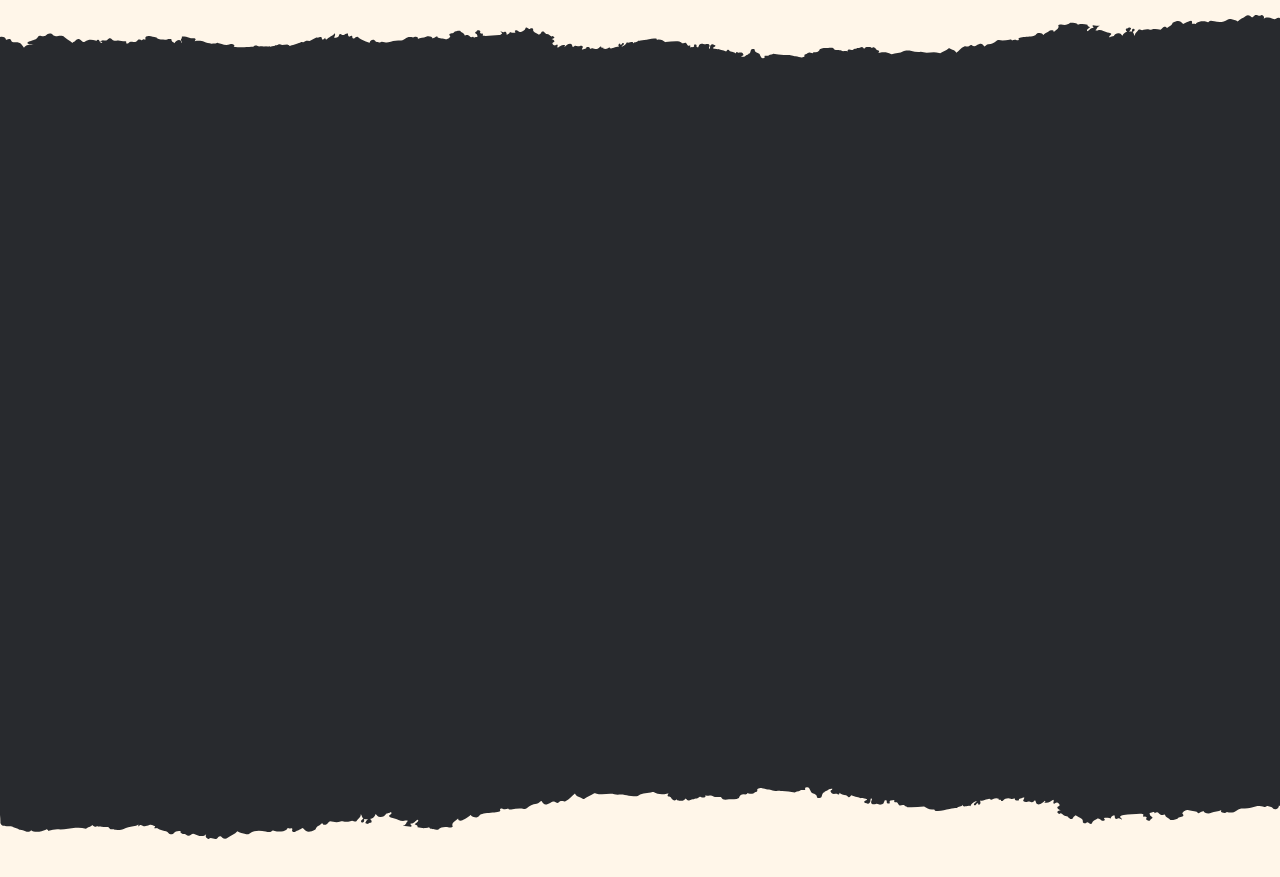
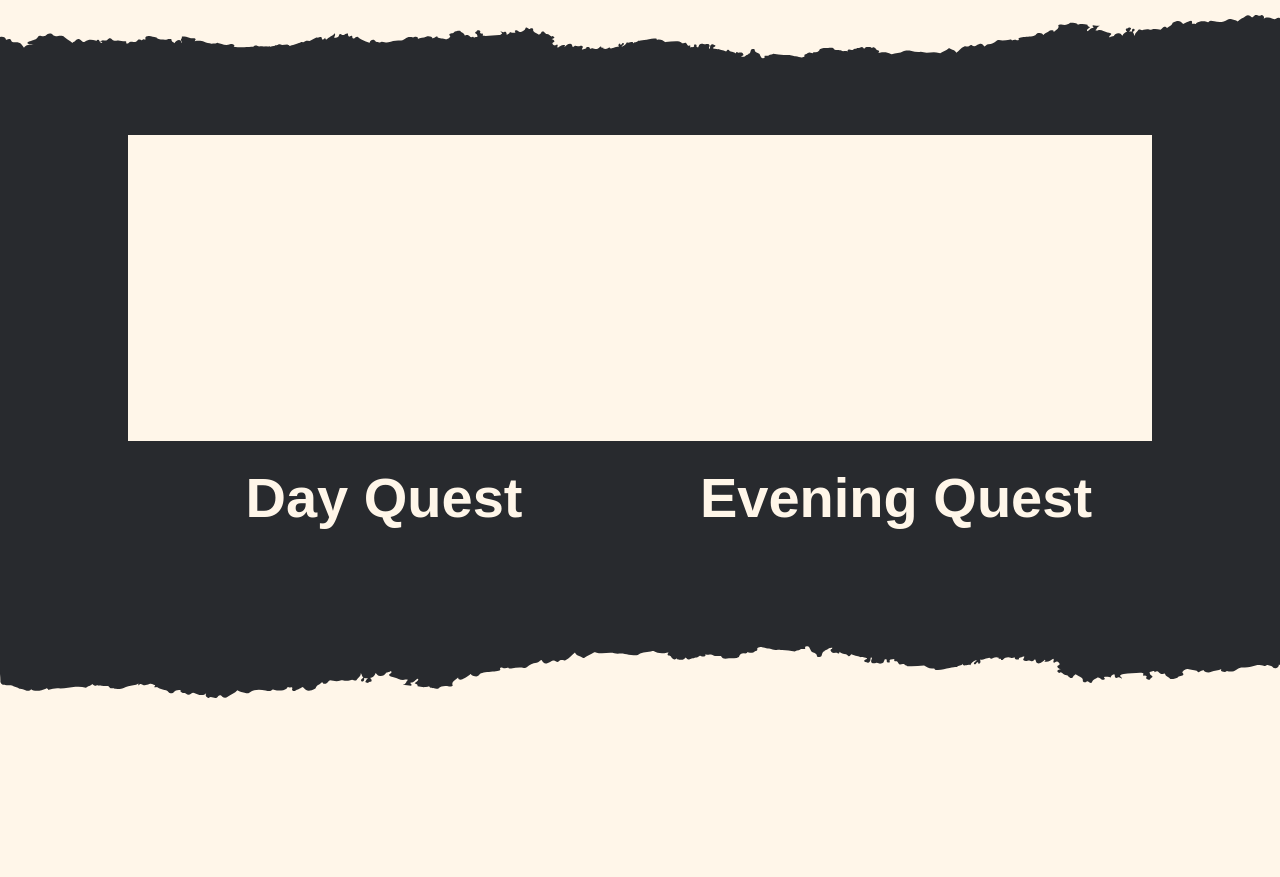
Before and after one commit to reasonsx/fantasy-quest-website, a Vue app in the folder 2nd-sem-project/: page / in a window 1280 px wide. Shown: the part 2280-3157 px from the top of the page. After the commit the page ends 3128 px from the top, so only its background shows below. Built offline with nearby package versions, Linux system fonts and the light colour scheme; a web font is replaced by a local one.

Commit message:
in a peak of mind

```diff
--- a/2nd-sem-project/src/views/HomeView.vue
+++ b/2nd-sem-project/src/views/HomeView.vue
@@ -11,6 +11,7 @@
             <!-- divs of the portals  -->
         </nav>
     </div>
+
     <body>
         <div class="portals-container">
             <div class="day-portal-container">
@@ -32,10 +33,18 @@
 
         <div class="discover-container">
             <div class="discover-boxes-container">
-        <div class="discover-box"><div class="discover-box-top"></div></div>
-        <div class="discover-box"><div class="discover-box-top"></div></div>
-        <div class="discover-box"><div class="discover-box-top"></div></div>
-        <div class="discover-box"><div class="discover-box-top"></div></div>
+                <div class="discover-box">
+                    <div class="discover-box-top"></div>
+                </div>
+                <div class="discover-box">
+                    <div class="discover-box-top"></div>
+                </div>
+                <div class="discover-box">
+                    <div class="discover-box-top"></div>
+                </div>
+                <div class="discover-box">
+                    <div class="discover-box-top"></div>
+                </div>
             </div>
         </div>
 
@@ -43,7 +52,10 @@
 
         <div class="quests-background-container">
             <div class="grey-torn-paper-top"></div>
-      <div class="quests-container"></div>
+            <div class="quests-container">
+                <div class="quest-container"><div class="quest-box"></div><h2>Day Quest</h2></div>
+                <div class="quest-container"><div class="quest-box"></div><h2>Evening Quest</h2></div>
+            </div>
             <div class="grey-torn-paper-bottom"></div>
         </div>
     </body>
@@ -51,10 +63,13 @@
 </template>
 
 <style>
-
-
-
-
+h2 {
+    font-family: 'Exocet', sans-serif;
+    font-size: 56px;
+    color: #FFF6E9;
+    margin: 24px 0;
+    text-align: center;
+}
 .portals-container {
     width: 1120px;
     display: flex;
@@ -119,19 +134,23 @@
     box-sizing: border-box;
     overflow: hidden;
 }
+
 .discover-container {
     width: 100%;
     height: auto;
     /* background-color: var(--grey-color); */
     box-sizing: border-box;
     overflow: hidden;
+    padding: 0 10%;
 }
+
 .discover-boxes-container {
     display: flex;
     justify-content: space-evenly;
     height: auto;
     margin: 128px 0;
 }
+
 .discover-box {
     width: 256px;
     height: 384px;
@@ -140,17 +159,41 @@
     overflow: hidden;
     box-shadow: 0px 4px 32px -8px #3b3526;
 }
+
 .discover-box-top {
     width: 256px;
     height: 256px;
     background-color: var(--grey-color);
 
 }
+
 .quests-container {
     width: 100%;
-  height: 560px;
+    height: auto;
     background-color: var(--grey-color);
     box-sizing: border-box;
     overflow: hidden;
+    display: flex;
+    justify-content: space-evenly;
+    padding: 0 10%;
+    @media screen and (max-width: 768px){
+        flex-direction: column;
+
+    }
+}
+
+.quest-container {
+    width: 544px;
+    height: auto;
+    box-sizing: border-box;
+    overflow: hidden;
+    display: flex;
+    flex-direction: column;
+}
+
+.quest-box {
+    width: 544px;
+    height: 306px;
+    background-color: #FFF6E9;
 }
 </style>
```
Lines whose indentation alone changed are shown as unchanged.
